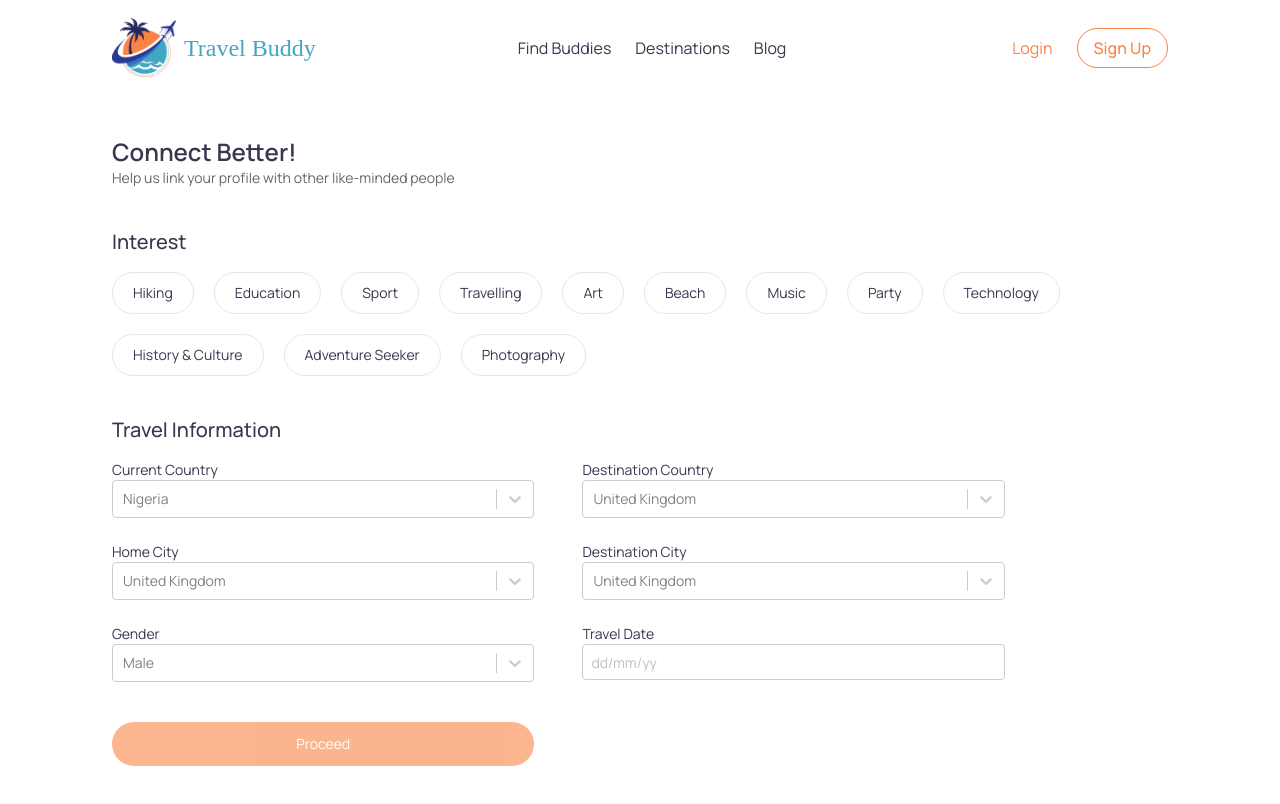
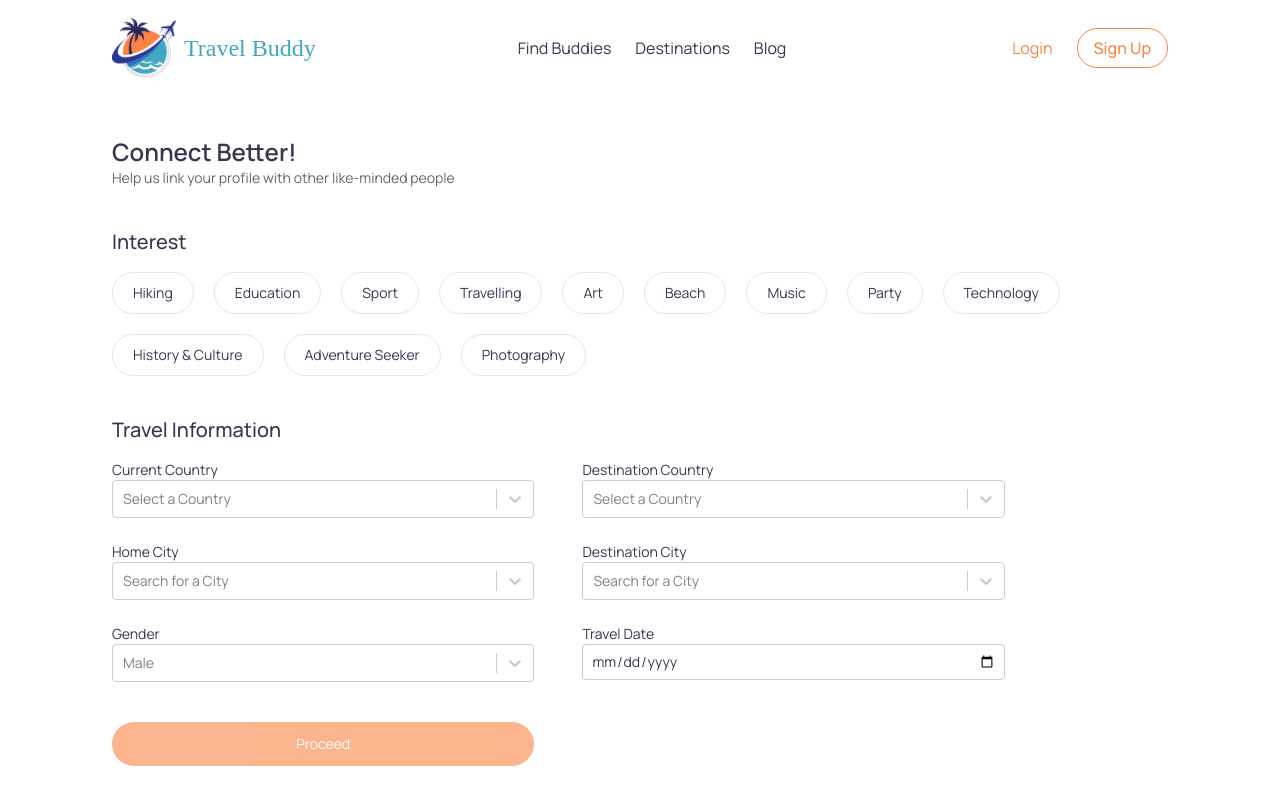
Before and after one commit to Zubi-Duru/Travel-Companion, a Next.js app: page /profile-setup in a window 1280 px wide. Shown: the top 804 px of the page. Built offline with nearby package versions, Linux system fonts and the light colour scheme; a web font is replaced by a local one.

Commit message:
updated hero 1 section

```diff
--- a/app/(general)/page.js
+++ b/app/(general)/page.js
@@ -5,20 +5,20 @@ import Card1 from "../components/Card1";
 export default function Home() {
   return (
     <main>
-      <section className="text-sm mt-8 mx-4 mb-20 flex gap-y-10 text-center md:text-left flex-wrap items-center md:gap-0 md:gap-x-3 md:mx-10 md:flex-nowrap lg:grid lg:grid-cols-12 lg:grid-rows-[10] lg:gap-x-3 lg:mx-0 lg:mt-0">
+      <section className="text-sm mt-8 mx-4 mb-16 flex gap-y-10 text-center md:text-left flex-wrap items-center md:gap-0 md:gap-x-3 md:mx-10 md:flex-nowrap lg:grid lg:grid-cols-[10] lg:grid-rows-[10] lg:gap-x-3 lg:mx-0 lg:mt-0">
         <div className="flex md:hidden justify-center w-full">
           <SearchBar />
         </div>
-        <div className="hidden lg:block row-start-[8] xl:row-start-[7] row-end-[11] col-start-[1] col-end-[3] w-4/5">
+        <div className="hidden lg:block row-start-[8] xl:row-start-[7] row-end-[11] col-start-[1] col-end-[3] ">
           <Image
             className="w-full"
             src={"/assets/plane.png"}
-            width="100"
+            width="200"
             height="100"
           />
         </div>
-        <div className="md:basis-1/2 w-full md:l-5 lg:pl-20 xl:pl-28 row-start-[2] row-end-[10] col-start-[1] col-end-[7] flex flex-col gap-6">
-          <h1 className=" text-3xl xl:text-5xl  xl:leading-[3.5rem] font-extrabold">
+        <div className="md:basis-1/2 w-full md:l-5 lg:pl-20 xl:pl-28 row-start-[2] row-end-[10] col-start-[1] col-end-[5] flex flex-col gap-6">
+          <h1 className=" text-3xl xl:text-[2.7rem]  xl:leading-[3.5rem] font-extrabold">
             Find Your <span className="text-tert">Travel Buddy</span> And Make
             Lifelong <span className="text-tert">Memories</span> 🏝️
           </h1>
@@ -75,7 +75,7 @@ export default function Home() {
             </div>
           </div>
         </div>
-        <div className="hidden lg:block row-start-[2] row-end-[10] col-start-[7] col-end-[10]">
+        <div className="hidden lg:block row-start-[2] row-end-[10] col-start-[5] col-end-[8]">
           <div>
             <Image
               className="h-full w-full"
@@ -86,16 +86,16 @@ export default function Home() {
           </div>
         </div>
 
-        <div className="hidden lg:block row-start-[1] row-end-[3] col-start-[10] col-end-[13] lg:-mb-6 xl:-mb-3 mx-auto">
+        <div className="hidden lg:block row-start-[1] row-end-[3] col-start-[8] col-end-[11]  mx-auto">
           <Image
             className=""
             src={"/assets/kite.png"}
-            width="100"
+            width="135"
             height="100"
           />
         </div>
-        <div className="md:basis-1/2 w-full row-start-[3] row-end-[11] col-start-[10] col-end-[13]">
-          <div className="inline-block md:hidden mx-auto -mb-10">
+        <div className="md:basis-1/2 w-full row-start-[3] row-end-[11] col-start-[8] col-end-[11] -mt-5">
+          <div className="inline-block md:hidden mx-auto ">
             <Image
               className=""
               src={"/assets/kite.png"}
@@ -150,12 +150,7 @@ export default function Home() {
           </div>
         </div>
         <div className="basis-1/2 w-full hidden lg:block">
-        <Image
-            className="w-full"
-            src={"/assets/travelImg.png"}
-            width="100"
-            height="100"
-          />
+
         </div>
       </section>
       <section>
--- a/app/(general)/profile-setup/page.js
+++ b/app/(general)/profile-setup/page.js
@@ -434,7 +434,7 @@ export default function ProfileSetup() {
                 onChange={setSelectedHomeCountryOption}
                 options={countryOptions}
                 id="homeCountry"
-                placeholder={"Nigeria"}
+                placeholder={"Select a Country"}
               />
             </div>
             <div className="w-full md:w-2/5">
@@ -445,7 +445,7 @@ export default function ProfileSetup() {
                 onChange={setDestinationCountryOption}
                 options={countryOptions}
                 id="destinationCountry"
-                placeholder={"United Kingdom"}
+                placeholder={"Select a Country"}
               />
             </div>
             <div className="w-full md:w-2/5">
@@ -456,7 +456,7 @@ export default function ProfileSetup() {
                 onChange={setSelectedHomeCityOption}
                 loadOptions={loadHomeCityOptions}
                 id="homeCity"
-                placeholder={"United Kingdom"}
+                placeholder={"Search for a City"}
               />
             </div>
 
@@ -468,7 +468,7 @@ export default function ProfileSetup() {
                 onChange={setDestinationCityOption}
                 loadOptions={loadDestinationCityOptions}
                 id="destinationCity"
-                placeholder={"United Kingdom"}
+                placeholder={"Search for a City"}
               />
             </div>
 
@@ -491,9 +491,8 @@ export default function ProfileSetup() {
                   handleInputChange(e, setTravelDate);
                 }}
                 className="text-prim bg-transparent placeholder-black placeholder-opacity-25 w-full h-[36px] border-[#CCC] border-[1px] rounded-[4px] px-2 focus:outline-[#2684FF]"
-                type="text"
+                type="date"
                 id="travelDate"
-                onFocus={(e) => (e.target.type = 'date')}
                 placeholder="dd/mm/yy"
                 value={travelDate}
               />
--- a/app/components/Card1.jsx
+++ b/app/components/Card1.jsx
@@ -6,7 +6,7 @@ export default function Card1({ svgIcon, title, content }) {
       </div>
       <div>
         <h4 className="text-[#5E6282] text-base xl:text-lg md:mb-1 font-semibold">{title}</h4>
-        <p className="text-sm">{content}</p>
+        <p className="text-xs md:text-sm">{content}</p>
       </div>
     </div>
   );
--- a/app/components/SearchBar.jsx
+++ b/app/components/SearchBar.jsx
@@ -27,7 +27,7 @@ export default function SearchBar({dummyQuery="Where are you going to?"}) {
             </svg>
           </div>
           <input placeholder={dummyQuery} className="w-5/6 focus:outline-none"/>
-          <BtnMain>Search</BtnMain>
+          <BtnMain url="/auth">Search</BtnMain>
         </div>
   )
 }
```
